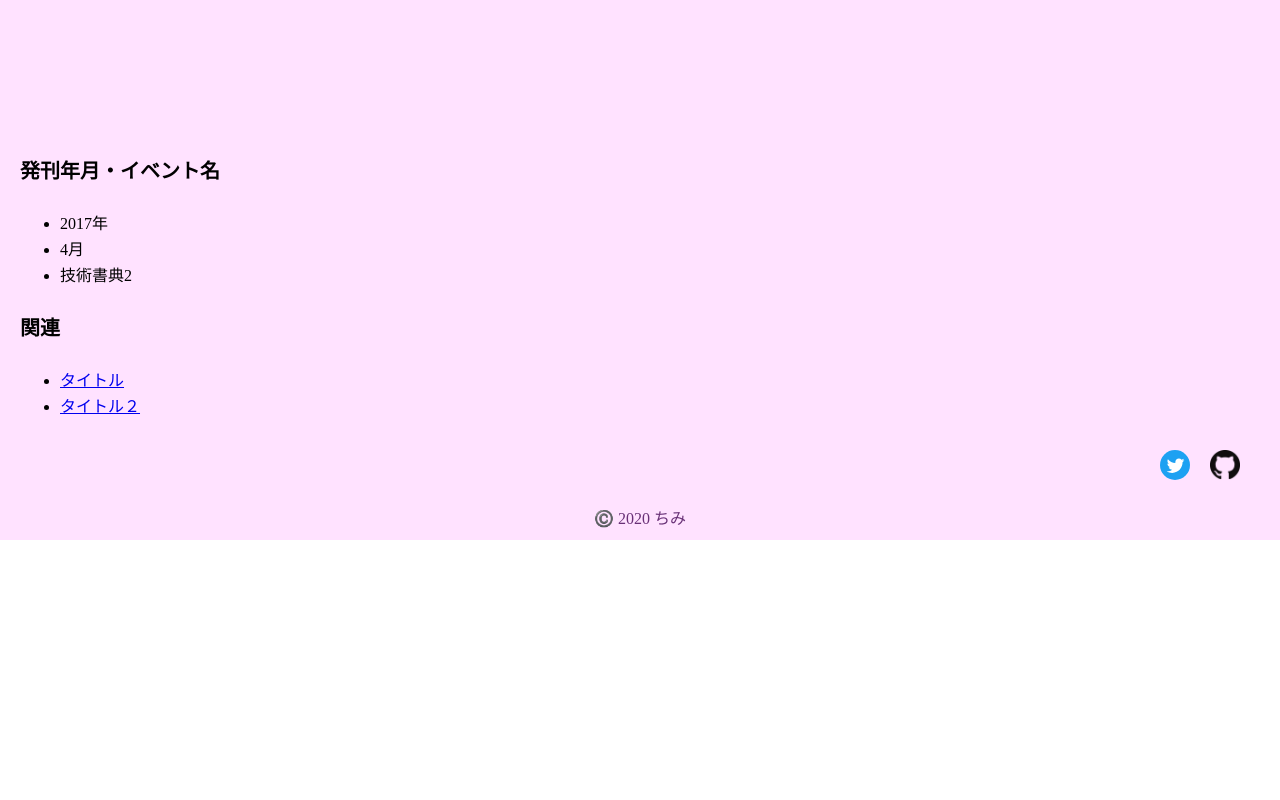
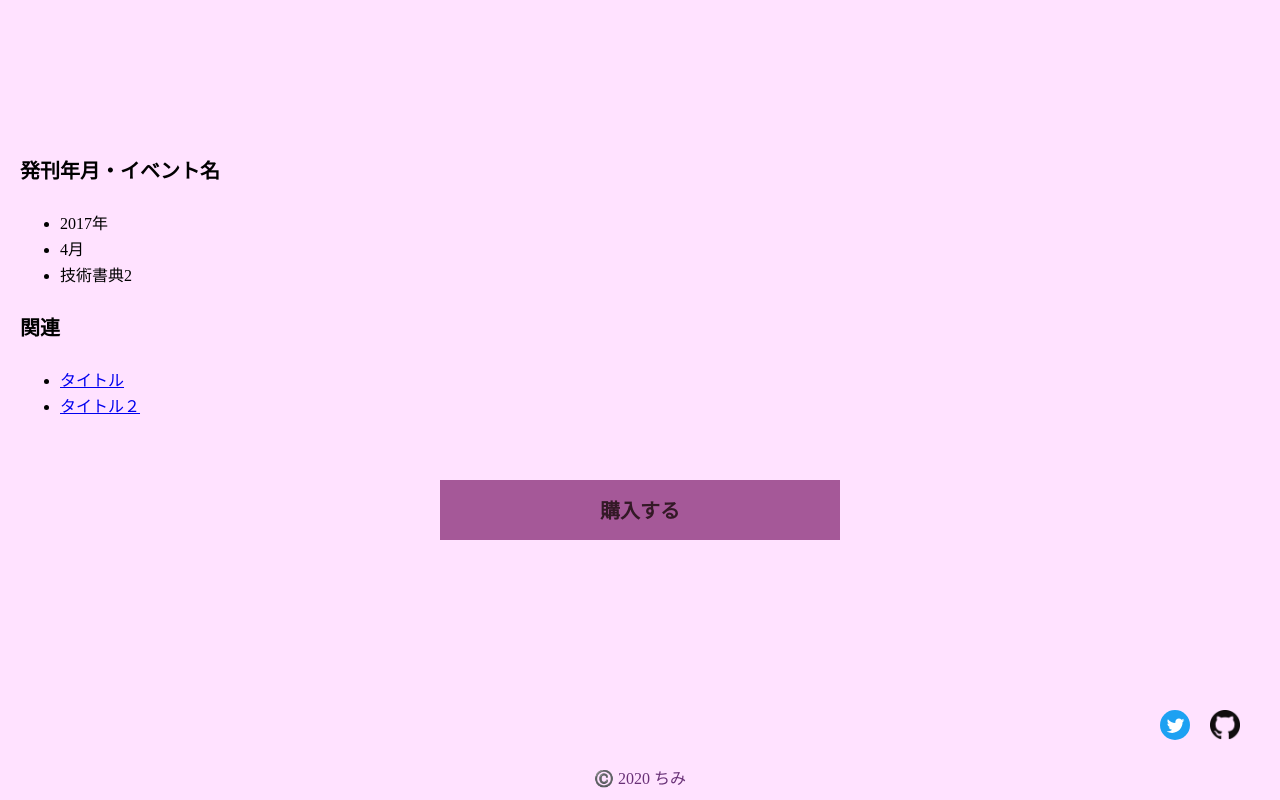
Before and after one commit to chiminyan/vue-sampleAPP, a Vue app: page / in a window 1280 px wide. Shown: the part 1020-1820 px from the top of the page. Before the commit the page ends 1560 px from the top, so only its background shows below. Built offline with nearby package versions, Linux system fonts and the light colour scheme.

Commit message:
add BoothButton

```diff
--- a/src/App.vue
+++ b/src/App.vue
@@ -12,6 +12,7 @@
       <div class="right-contents">
         <book-description></book-description>
         <book-info></book-info>
+        <booth-button></booth-button>
       </div>
     </div>
     <page-footer></page-footer>
@@ -25,6 +26,7 @@ import bookDescription from './components/BookDescription.vue'
 import bookImage from './components/BookImage.vue'
 import bookInfo from './components/BookInfo.vue'
 import bookTitle from './components/BookTitle.vue'
+import boothButton from './components/BoothButton.vue'
 import descriptionList from './components/DescriptionList.vue'
 import pageFooter from './components/Footer.vue'
 
@@ -36,6 +38,7 @@ export default {
     'book-image': bookImage,
     'book-info': bookInfo,
     'book-title': bookTitle,
+    'booth-button': boothButton,
     'description-list': descriptionList,
     'page-footer': pageFooter
   }
--- /dev/null
+++ b/src/components/BoothButton.vue
@@ -0,0 +1,44 @@
+<template>
+    <div class="booth-button">
+        <div class="button">
+            <a href="booth.url"><p>購入する</p></a>
+        </div>
+    </div>
+</template>
+
+<script>
+export default {
+    name: 'boothButton',
+    data() {
+        return {
+            booth: [
+                {
+                    url: 'https://aaaa'
+                }
+            ]
+        }
+    }
+}
+</script>
+
+<style scoped>
+.booth-button {
+    margin-top: 60px;
+    height: 200px;
+}
+.button {
+    display: flex;
+    flex-direction: center;
+    justify-content: center;
+}
+a {
+    background-color: rgb(165, 88, 152);
+    color: rgb(51, 25, 38);
+    font-size: 20px;
+    font-weight: bold;
+    height: 60px;
+    text-align: center;
+    text-decoration: none;
+    width: 400px;
+}
+</style>
```
